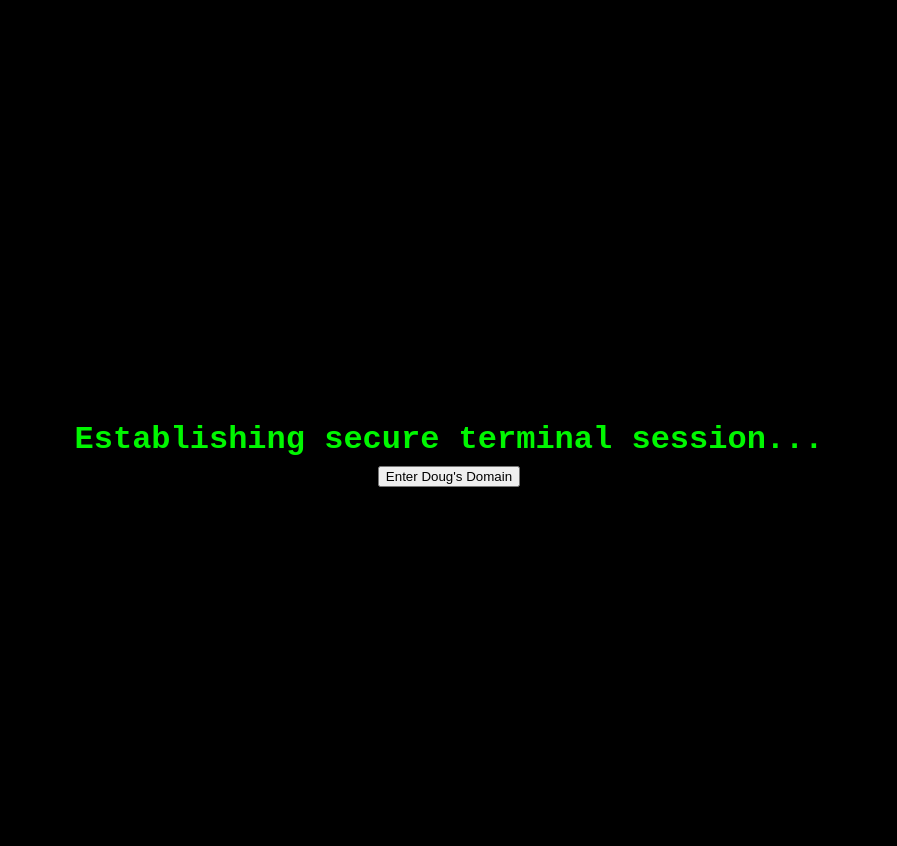
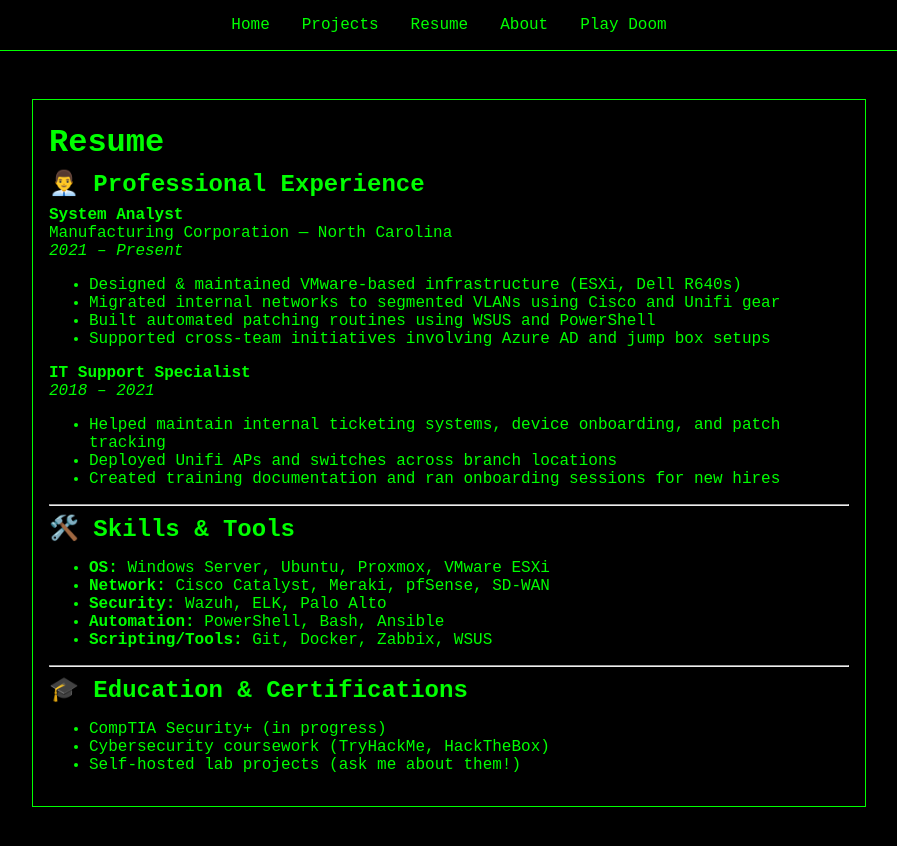
Before and after one commit to dougiedoug98/dougdevops.github.io, a Jekyll site: the page built from resume.md, in a window 1280 px wide. Shown: the top 846 px of the page, without its empty margins (191-1088 px from the left). Built offline with Jekyll 4.4.1, drawn with Linux system fonts in a browser that asks for light colours; some of the changed lines change nothing that is shown.

Commit message:
fixing button

```diff
--- a/_layouts/default.html
+++ b/_layouts/default.html
@@ -110,11 +110,13 @@ title: Home
   </style>
 </head>
 <body>
+  {% if page.title == "Home" %}
   <div id="terminal-stream"></div>
   <div class="intro-screen">
     <h1 class="flicker">Establishing secure terminal session...</h1>
     <button class="enter-btn">Enter Doug's Domain</button>
   </div>
+  {% endif %}
   <div class="navbar">
     <a href="/">Home</a>
     <a href="/projects">Projects</a>
@@ -137,7 +139,7 @@ title: Home
       const body = document.body;
 
       // Check sessionStorage to see if the intro screen has already been dismissed
-      if (sessionStorage.getItem('introDismissed')) {
+      if (sessionStorage.getItem('introDismissed') && introScreen) {
         introScreen.classList.add('hidden'); // Hide intro screen
         navbar.classList.add('visible'); // Show navbar
         if (siteContent) siteContent.style.display = 'block';
@@ -146,7 +148,7 @@ title: Home
       }
 
       const dismissIntro = () => {
-        introScreen.classList.add('hidden'); // Hide intro screen
+        if (introScreen) introScreen.classList.add('hidden'); // Hide intro screen
         navbar.classList.add('visible'); // Show navbar
         if (siteContent) siteContent.style.display = 'block';
         if (terminal) terminal.style.display = 'none';
@@ -174,7 +176,7 @@ title: Home
       if (terminal) {
         let index = 0;
         setInterval(() => {
-          if (!introScreen.classList.contains('hidden')) { // Only show messages during intro
+          if (introScreen && !introScreen.classList.contains('hidden')) { // Only show messages during intro
             terminal.textContent += messages[index] + '\n';
             terminal.scrollTop = terminal.scrollHeight; // Auto-scroll
             index = (index + 1) % messages.length;
```
